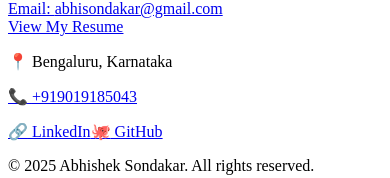
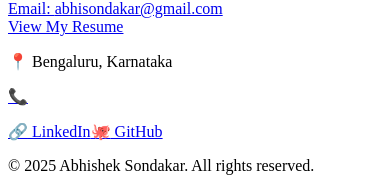
Before and after one commit to AbhiSondakar/abhi-sondakar, a React (Vite) app: page /contact in a window 390 px wide. Shown: the part 345-523 px from the top of the page. Built offline with nearby package versions, Linux system fonts and the light colour scheme; the HTML template or start-up script is replaced by a standard one.

Commit message:
Remove phone number from links.js
Removed phone number from contact information.

```diff
--- a/src/data/links.js
+++ b/src/data/links.js
@@ -9,7 +9,6 @@ export const links = {
 
   // Contact information
   email: "abhisondakar@gmail.com",
-  phone: "+919019185043",
 
   // Certificate links
   certificates: {
```
